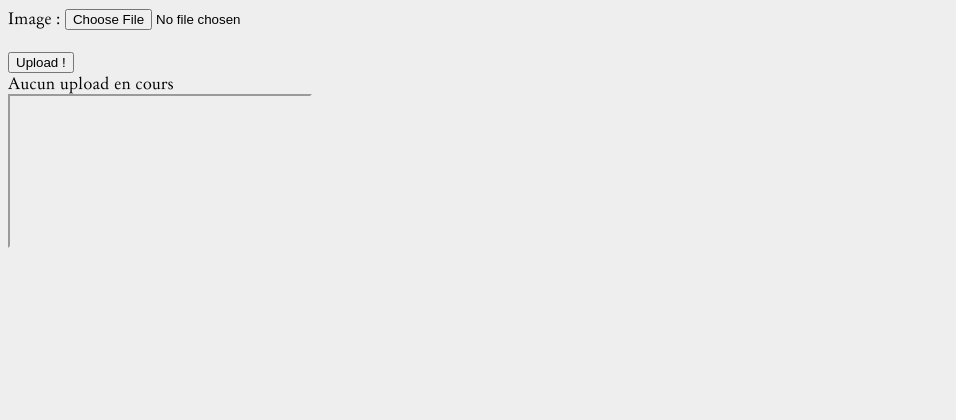
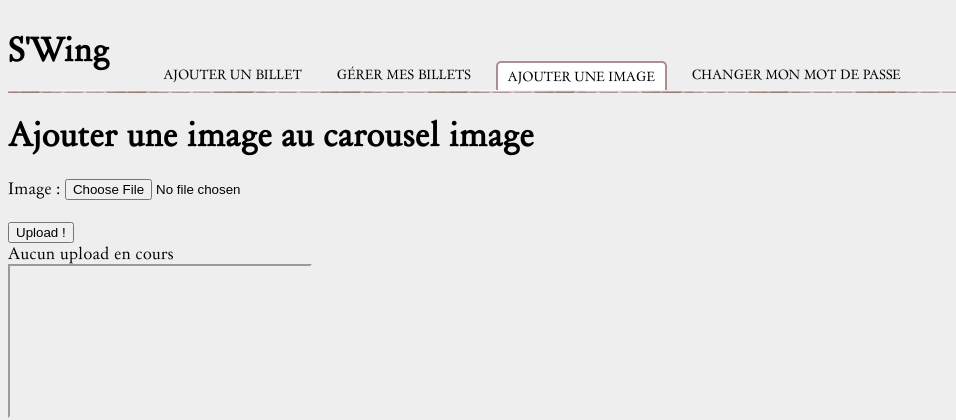
Before and after one commit to evermax/swing, a PHP site: page /gestion_images.php in a window 1280 px wide. Shown: the top 420 px of the page, without its empty margins (0-956 px from the left). Run offline with PHP 8.4, Linux system fonts and the light colour scheme; the visitor is signed in with stand-in values (Sample User, id 1); some libraries are stand-ins or nearby versions.

Commit message:
Modification de la partie admin
Ajout du menu pour la gestion d’image.
Indentation de gestion_image et inclusion du menu.

```diff
--- a/gestion_images.php
+++ b/gestion_images.php
@@ -9,7 +9,9 @@
         	if (isset($_SESSION['id']) AND isset($_SESSION['pseudo']))
         	{
         		$pseudo = $_SESSION['pseudo'];
+        		include("menu_admin.php");
         		?>
+        		<h1>Ajouter une image au carousel image</h1>
         		<form id="uploadForm" enctype="multipart/form-data" action="upload.php" target="uploadFrame" method="post">
                     <label for="uploadFile">Image :</label>
                     <input id="uploadFile" name="uploadFile" type="file" />
--- a/menu_admin.php
+++ b/menu_admin.php
@@ -5,6 +5,7 @@
             <ul class="onglets">
                 <li id="ajout_billet"><a href="ajout_billet.php">Ajouter un billet</a></li>
                 <li id="gestion"><a href="gestion.php">Gérer mes billets</a></li>
+                <li id="gestion_images"><a href="gestion_images.php">Ajouter une image</a></li>
                 <li id="changer_mdp"><a href="changer_mdp.php">Changer mon mot de passe</a></li>
             </ul>
         </div>
```
Lines whose indentation alone changed are shown as unchanged.
